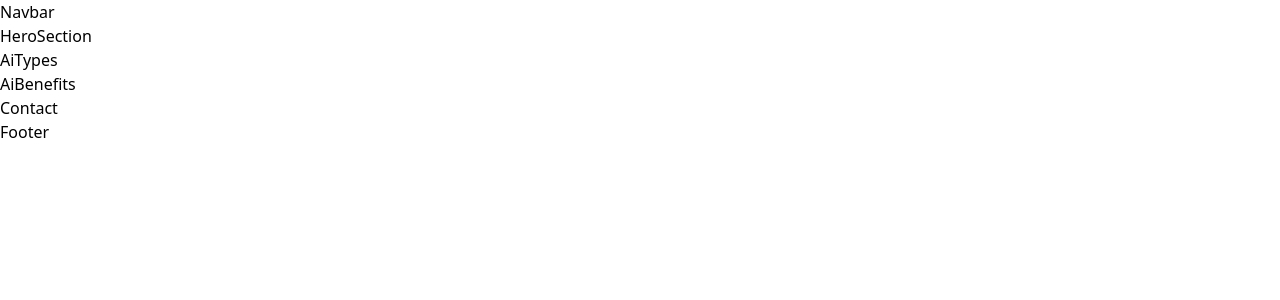
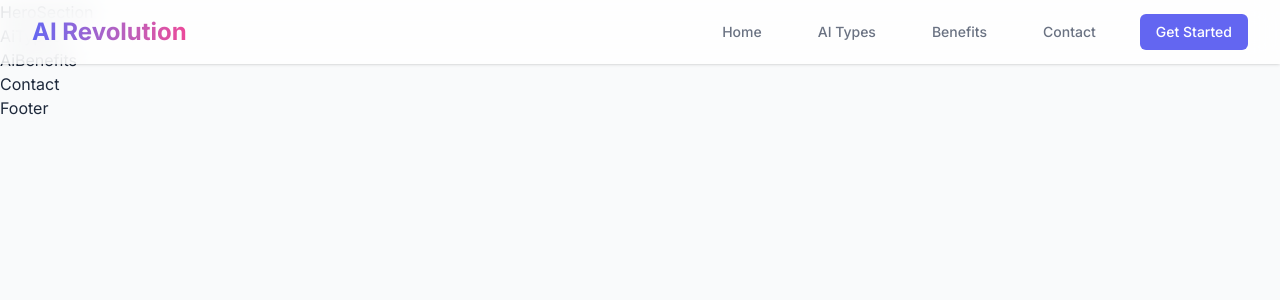
Before and after one commit to mahmoud-git-hub/ai-rev, a React (Vite) app: page / in a window 1280 px wide. Shown: the top 300 px of the page. Built offline with nearby package versions, Linux system fonts and the light colour scheme.

Commit message:
add css file

```diff
--- a/src/App.css
+++ b/src/App.css
@@ -1 +1,198 @@
+/* ================================
+   Imports & Theme
+================================ */
+@import url('https://fonts.googleapis.com/css2?family=Inter:ital,opsz,wght@0,14..32,100..900;1,14..32,100..900&display=swap');
 @import "tailwindcss";
+
+@theme {
+  --color-primary: #6366f1;
+  --color-secondary: #8b5cf6;
+  --color-accent: #ec4899;
+  --color-dark: #1e293b;
+  --color-light: #f8fafc;
+
+  --font-sans: Inter, sans-serif;
+}
+
+/* ================================
+   Base Styles
+================================ */
+html {
+  scroll-behavior: smooth;
+}
+
+@layer base {
+  body {
+    @apply bg-gray-50 text-dark font-sans antialiased;
+  }
+
+  .app-container {
+    @apply max-w-7xl mx-auto px-4 sm:px-6 lg:px-8;
+  }
+}
+
+/* ================================
+   Components
+================================ */
+@layer components {
+  /* ---------- Buttons ---------- */
+  .btn-primary {
+    @apply bg-primary hover:bg-primary/90 text-white px-6 py-3 rounded-lg font-medium text-center transition shadow-lg hover:shadow-primary/30;
+  }
+
+  .btn-outline {
+    @apply border-2 border-gray-300 hover:border-primary text-gray-700 hover:text-primary px-6 py-3 rounded-lg font-medium text-center transition;
+  }
+
+  /* ---------- Cards ---------- */
+  .ai-type-card {
+    @apply bg-white rounded-xl shadow-lg overflow-hidden transition-all hover:shadow-xl hover:-translate-y-1;
+  }
+
+  .ai-type-card-image {
+    @apply h-48 w-full bg-gradient-to-r flex items-center justify-center;
+  }
+
+  .ai-type-card-icon {
+    @apply w-10 h-10 rounded-full bg-primary/10 flex items-center justify-center text-primary mr-3;
+  }
+
+  .ai-type-card-tag {
+    @apply inline-block px-3 py-1 text-xs font-semibold rounded-full;
+  }
+
+  /* Benefit cards */
+  .benefit-card {
+    @apply bg-white/5 backdrop-blur-sm rounded-xl p-6 border border-white/10 hover:border-primary/30 transition-all;
+  }
+
+  .benefit-card-icon {
+    @apply w-12 h-12 rounded-lg flex items-center justify-center mb-4;
+  }
+
+  /* ---------- Forms ---------- */
+  .form-input {
+    @apply mt-1 block w-full rounded-md bg-white border-gray-300 shadow-sm focus:border-primary focus:outline-none focus:border-2 p-3 border;
+  }
+
+  .form-input-label {
+    @apply block text-sm font-medium text-gray-700;
+  }
+
+  .form-icon {
+    @apply w-12 h-12 rounded-lg flex items-center justify-center mb-4 bg-primary/10 text-primary;
+  }
+
+  /* ---------- Navigation ---------- */
+  .nav-item {
+    @apply text-gray-500 hover:text-primary px-3 py-2 text-sm font-medium;
+  }
+
+  .nav-btn {
+    @apply bg-primary text-white px-4 py-2 rounded-md text-sm font-medium hover:bg-primary/90 transition;
+  }
+
+  .mobile-nav-item {
+    @apply block px-3 py-2 rounded-md text-base font-medium text-gray-500 hover:text-primary hover:bg-gray-50;
+  }
+
+  .mobile-nav-btn {
+    @apply block w-full text-center bg-primary text-white px-4 py-2 rounded-md text-base font-medium hover:bg-primary/90 transition mt-2;
+  }
+
+  /* ---------- Sections ---------- */
+  .section-header {
+    @apply text-3xl md:text-4xl font-bold mt-2;
+  }
+
+  .section-subheader {
+    @apply text-primary font-semibold;
+  }
+
+  .section-description {
+    @apply mt-4 max-w-2xl mx-auto;
+  }
+
+  .gradient-text {
+    @apply bg-gradient-to-r from-primary to-accent bg-clip-text text-transparent;
+  }
+
+  /* ---------- Avatars ---------- */
+  .avatar {
+    @apply inline-block h-10 w-10 rounded-full ring-2 ring-white object-cover;
+  }
+
+  /* ---------- Contact Section ---------- */
+  .contact-title {
+    @apply text-lg font-medium text-gray-900;
+  }
+
+  .contact-text {
+    @apply mt-1 text-gray-600;
+  }
+
+  .contact-info-group {
+    @apply flex items-start space-x-4;
+  }
+
+  .contact-info-list {
+    @apply mt-8 space-y-4;
+  }
+
+  /* ---------- Footer ---------- */
+  .footer {
+    @apply bg-gradient-to-b from-dark to-gray-900 text-white pt-16 pb-8;
+  }
+
+  .footer-description {
+    @apply text-gray-400 leading-relaxed;
+  }
+
+  .footer-social-link {
+    @apply text-gray-400 hover:text-white transition hover:-translate-y-1;
+  }
+
+  .footer-title {
+    @apply text-lg font-semibold text-white;
+  }
+
+  .footer-link-list {
+    @apply mt-6 space-y-3;
+  }
+
+  .footer-link {
+    @apply text-gray-400 hover:text-primary transition flex items-center;
+  }
+
+  .footer-newsletter-input {
+    @apply px-4 py-2 rounded-lg bg-gray-800 text-white focus:outline-none focus:ring-2 focus:ring-primary focus:border-transparent;
+  }
+
+  .footer-newsletter-btn {
+    @apply bg-primary hover:bg-primary/90 text-white px-4 py-2 rounded-lg font-medium transition whitespace-nowrap;
+  }
+
+  .footer-newsletter-desc {
+    @apply mt-6 text-gray-400;
+  }
+
+  .footer-newsletter-privacy {
+    @apply mt-2 text-xs text-gray-500;
+  }
+
+  .footer-bottom-bar {
+    @apply border-t border-gray-800 mt-12 pt-8 flex flex-col md:flex-row justify-between items-center;
+  }
+
+  .footer-bottom-text {
+    @apply text-gray-500 text-sm;
+  }
+
+  .footer-bottom-link-group {
+    @apply flex space-x-6 mt-4 md:mt-0;
+  }
+
+  .footer-bottom-link {
+    @apply text-gray-500 hover:text-gray-300 text-sm;
+  }
+}
--- a/src/components/navbar.jsx
+++ b/src/components/navbar.jsx
@@ -1,8 +1,50 @@
-import React from 'react'
+import { useState } from 'react'
+
+const links = [
+    { name: "Home", href: "#home" },
+    { name: "AI Types", href: "#types" },
+    { name: "Benefits", href: "#benefits" },
+    { name: "Contact", href: "#contact" },
+];
 
 function Navbar() {
+    const [mobileMenuOpen, setMobileMenuOpen] = useState(false);
     return (
-        <div>Navbar</div>
+        <nav className='bg-white/80 backdrop-blur-md shadow-sm fixed w-full z-50'>
+            <div className='app-container flex justify-between items-center h-16'>
+                <span className="gradient-text text-2xl font-bold">AI Revolution</span>
+                <div className="hidden md:flex items-center space-x-8">
+                    {links.map((link) => (
+                        <a key={link.name} className='nav-item' href={link.href}>
+                            {link.name}
+                        </a>
+                    ))}
+                    <a href="#" className='nav-btn'>Get Started</a>
+                </div>
+
+                <button onClick={() => setMobileMenuOpen((prev) => !prev)}
+                className='md:hidden p-2 rounded-md text-gray-400 hover:text-gray-500
+                 hover:bg-gray-100 focus:outline-none'>
+                    <svg xmlns="http://www.w3.org/2000/svg" fill="none" viewBox="0 0 24 24" strokeWidth={1.5} stroke="currentColor" className="size-6">
+                        <path strokeLinecap="round" strokeLinejoin="round" d="M3.75 6.75h16.5M3.75 12h16.5m-16.5 5.25h16.5" />
+                    </svg>
+
+                </button>
+            </div>
+            {
+                mobileMenuOpen && (
+                    <div className='md:hidden bg-white shadow-lg rounded-b-lg pb-3 px-2 pt-2 space-y-1'>
+                        {links.map((link) => (
+                        <a key={link.name} className='mobile-nav-item' href={link.href}>
+                            {link.name}
+                        </a>
+                    ))}
+                    <a href="#" className='mobile-nav-btn'>Get Started</a>
+                    </div>
+                )
+            }
+
+        </nav>
     )
 }
 
```
